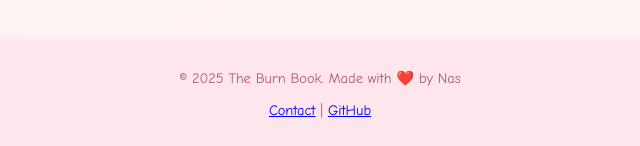
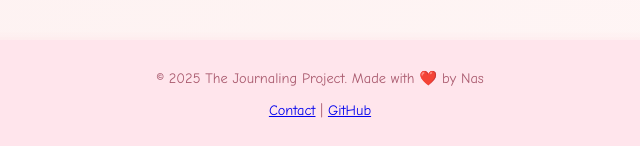
Before and after one commit to NasiChan/The-Journaling-Project, a React app: page client/index.html in a window 1280 px wide. Shown: the part 760-906 px from the top of the page, 320-960 px from the left. Built offline with nearby package versions, Linux system fonts and the light colour scheme; a web font is replaced by a local one.

Commit message:
updated the title

```diff
--- a/client/index.html
+++ b/client/index.html
@@ -37,7 +37,7 @@
 
   </main>
   <footer>
-    <p>© 2025 The Burn Book. Made with ❤️ by Nas</p>
+    <p>© 2025 The Journaling Project. Made with ❤️ by Nas</p>
     <p>
       <a href="mailto:pedari.nastaran@gmail.com">Contact</a> |
       <a href="https://github.com/NasiChan">GitHub</a>
```
Also changed, not shown: client/about.html (+1 -1 lines), client/entries.html (+1 -1 lines).
